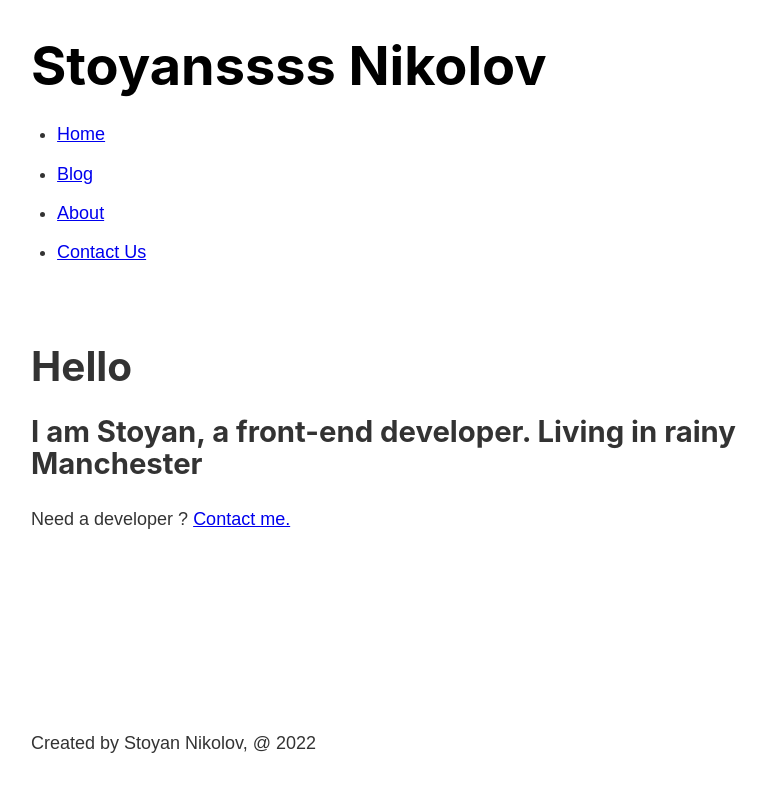
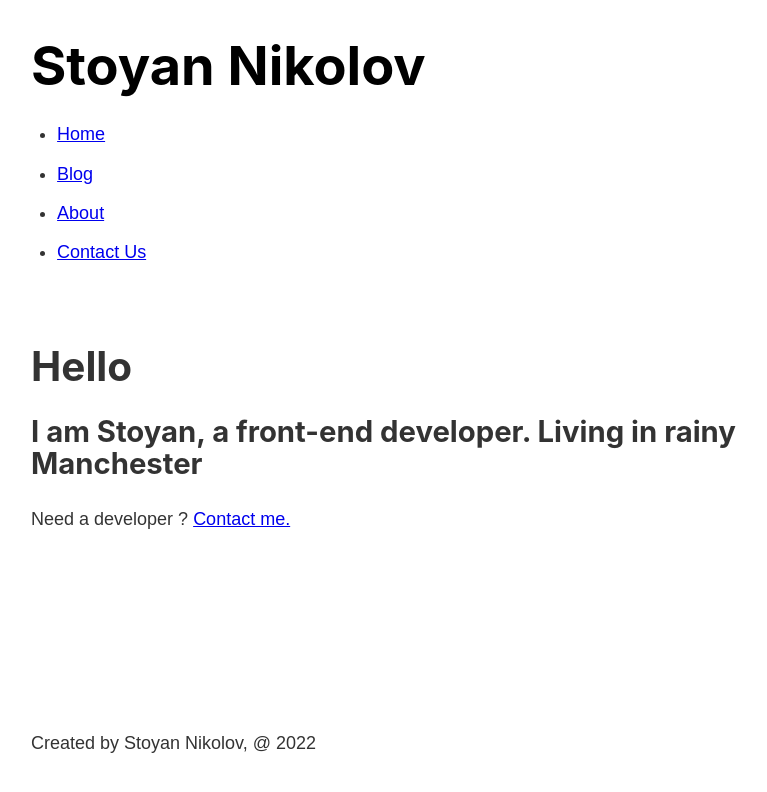
Before and after one commit to stoine92/my-gatsby-react-app, a Gatsby site: page / in a window 1280 px wide. Shown: the whole page, without its empty margins (252-1019 px from the left). Built offline with nearby package versions, Linux system fonts and the light colour scheme; Gatsby itself is replaced by a stand-in of ours.

Commit message:
Update header.js

```diff
--- a/src/components/header.js
+++ b/src/components/header.js
@@ -5,7 +5,7 @@
 const Header = () => {
     return(
         <header className={headerStyles.header}>
-        <h1><Link className={headerStyles.title} to='/'>Stoyanssss Nikolov</Link></h1>
+        <h1><Link className={headerStyles.title} to='/'>Stoyan Nikolov</Link></h1>
         <nav>
             <ul className={headerStyles.navList}>
             <li><Link className={headerStyles.navItem} to="/">Home</Link></li>
```
